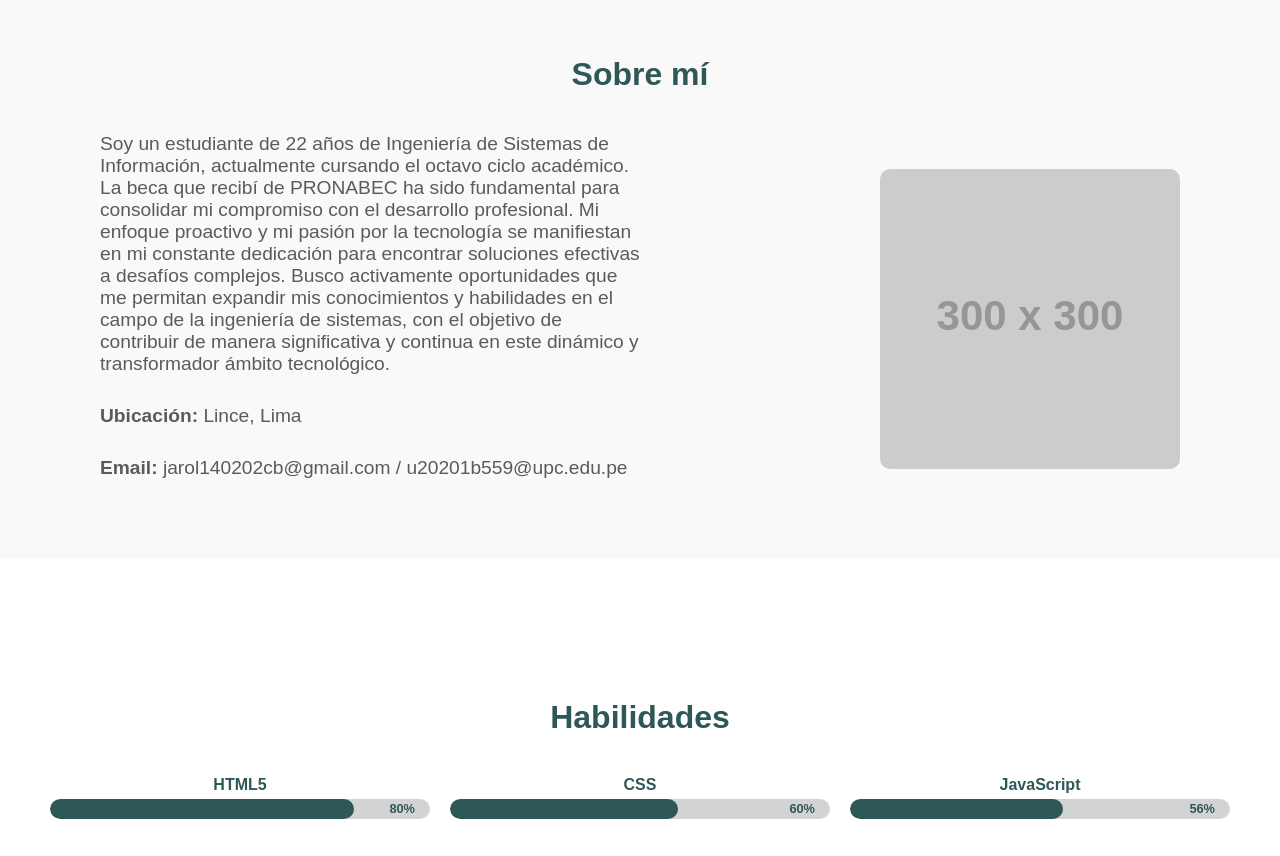
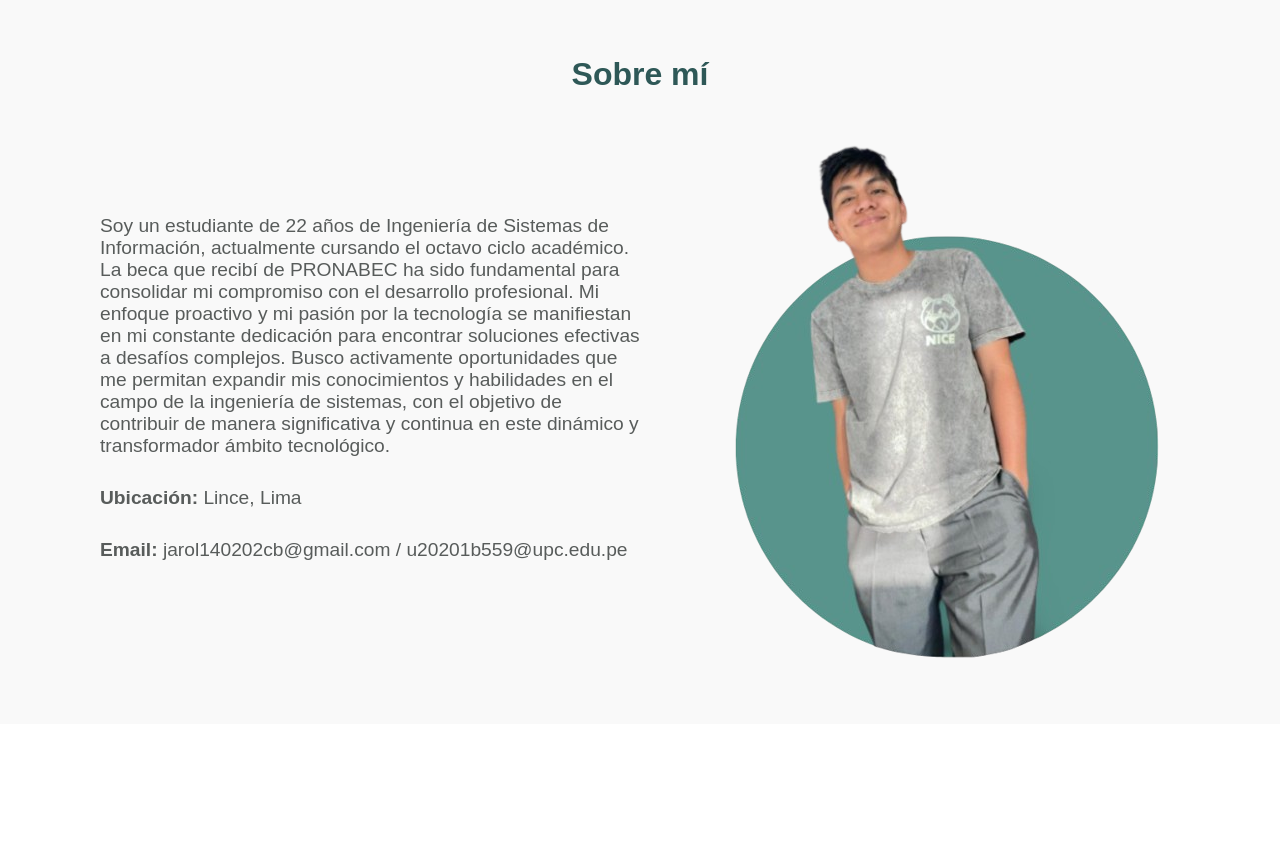
Before and after one commit to Jarol20cb/Portafolio, a plain HTML site: page index.html in a window 1280 px wide. Shown: the part 700-1556 px from the top of the page. Drawn offline with nearby package versions, Linux system fonts and the light colour scheme; placeholder pictures from the web are drawn by us.

Commit message:
imagen agregada

```diff
--- a/index.html
+++ b/index.html
@@ -50,7 +50,7 @@
                     <p><strong>Email:</strong> jarol140202cb@gmail.com / u20201b559@upc.edu.pe</p>
                 </div>
                 <div class="about-image" data-aos="fade-left">
-                    <img src="https://via.placeholder.com/300" alt="Sobre mí">
+                    <img src="assets/sobremi.png" alt="Sobre mí">
                 </div>
             </div>
         </section>
```
Also changed, not shown: assets/sobremi.png (added).
